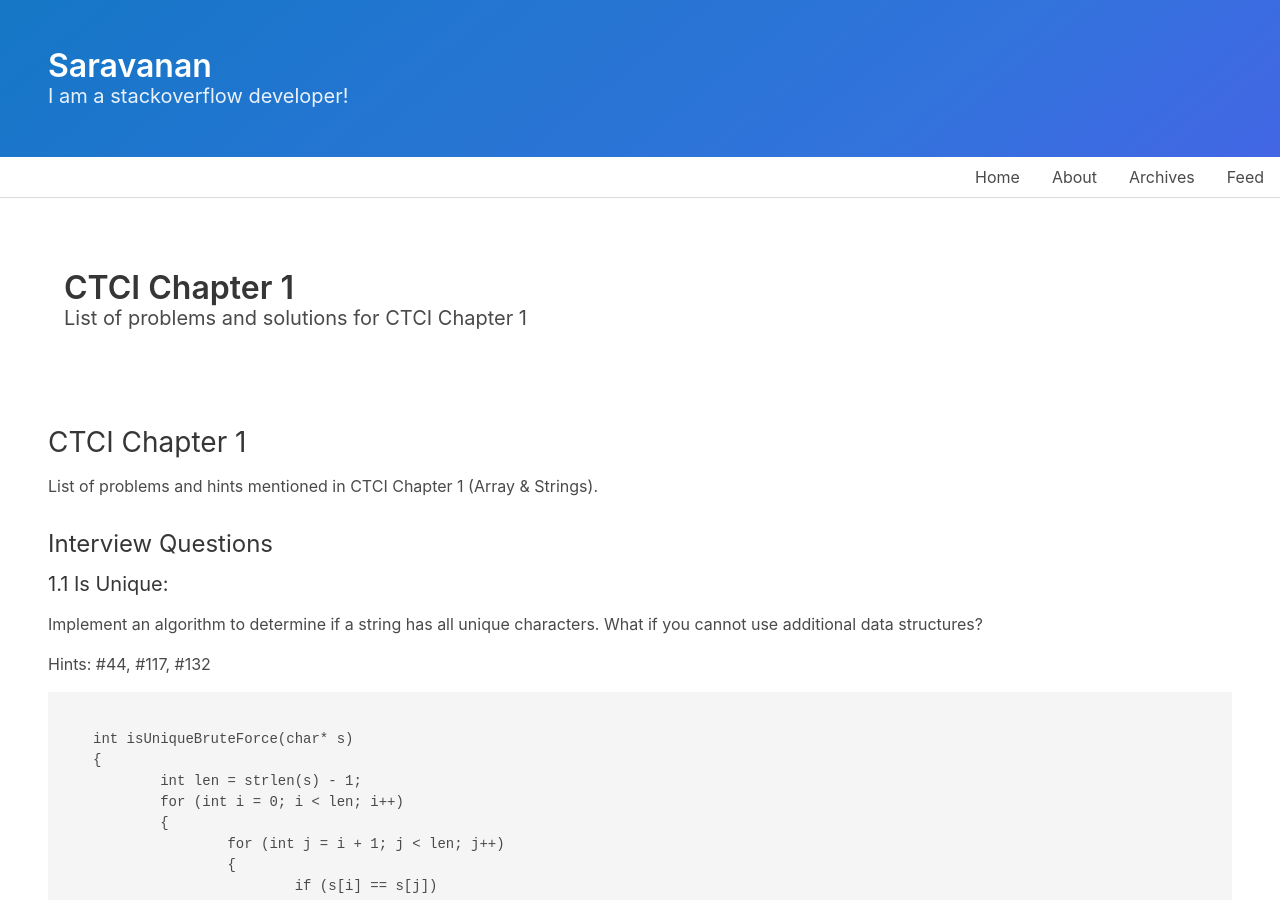
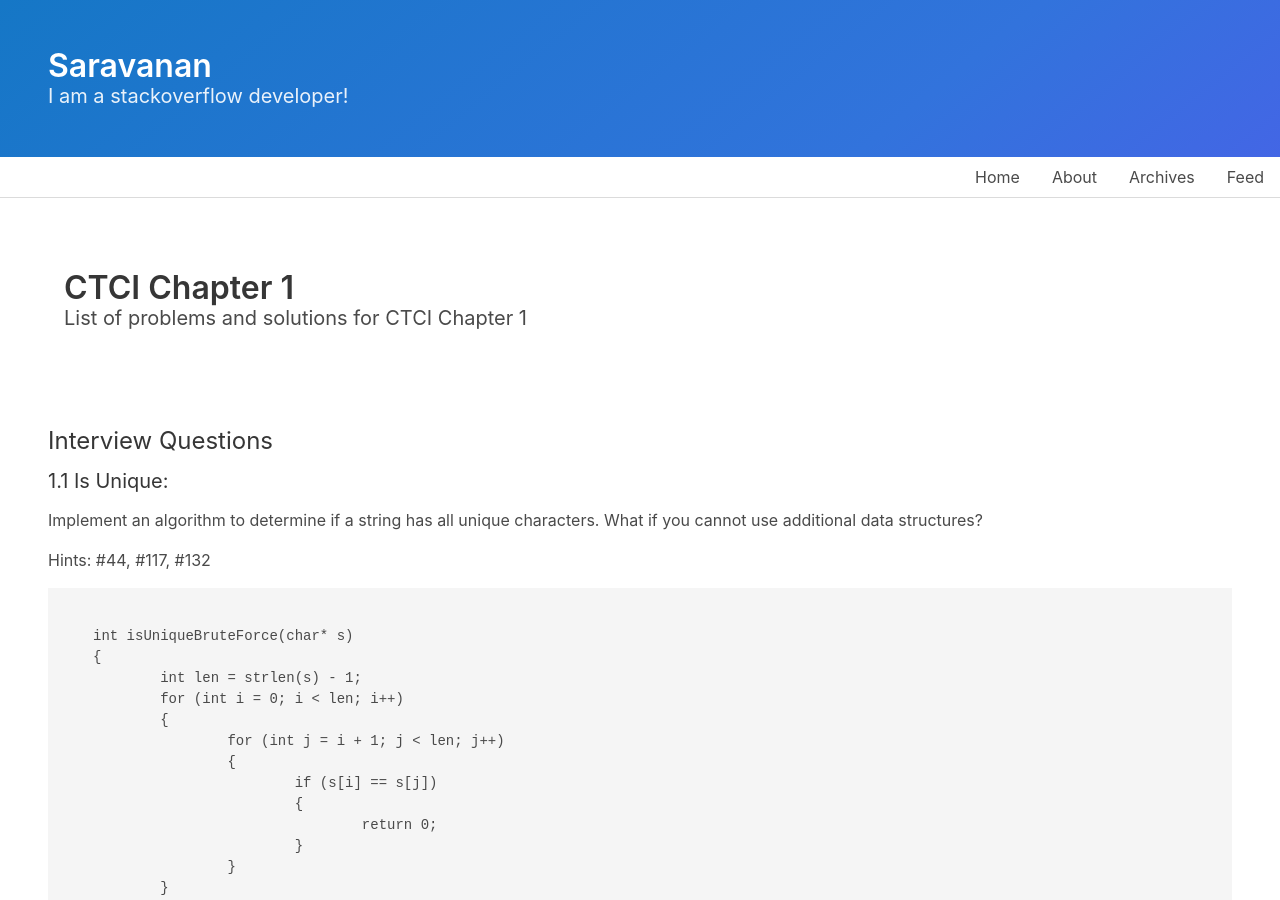
Before and after one commit to saravanaram/saravanaram.github.io, a Jekyll site: the page built from _posts/2017-08-10-ctci-chapter1.md, in a window 1280 px wide and 900 px high. Built offline with Jekyll 4.4.1, drawn with Linux system fonts in a browser that asks for light colours.

Commit message:
Update 2017-08-10-ctci-chapter1.md

```diff
--- a/_posts/2017-08-10-ctci-chapter1.md
+++ b/_posts/2017-08-10-ctci-chapter1.md
@@ -5,11 +5,6 @@ date: "2017-06-28 14:30:00 -0900"
 description: "List of problems and solutions for CTCI Chapter 1"
 keywords: "ctci,code"
 ---
-
-## CTCI Chapter 1
-List of problems and hints mentioned in CTCI Chapter 1 (Array & Strings).
-
-<!--excerpt-->
 
 ### Interview Questions
 
```
